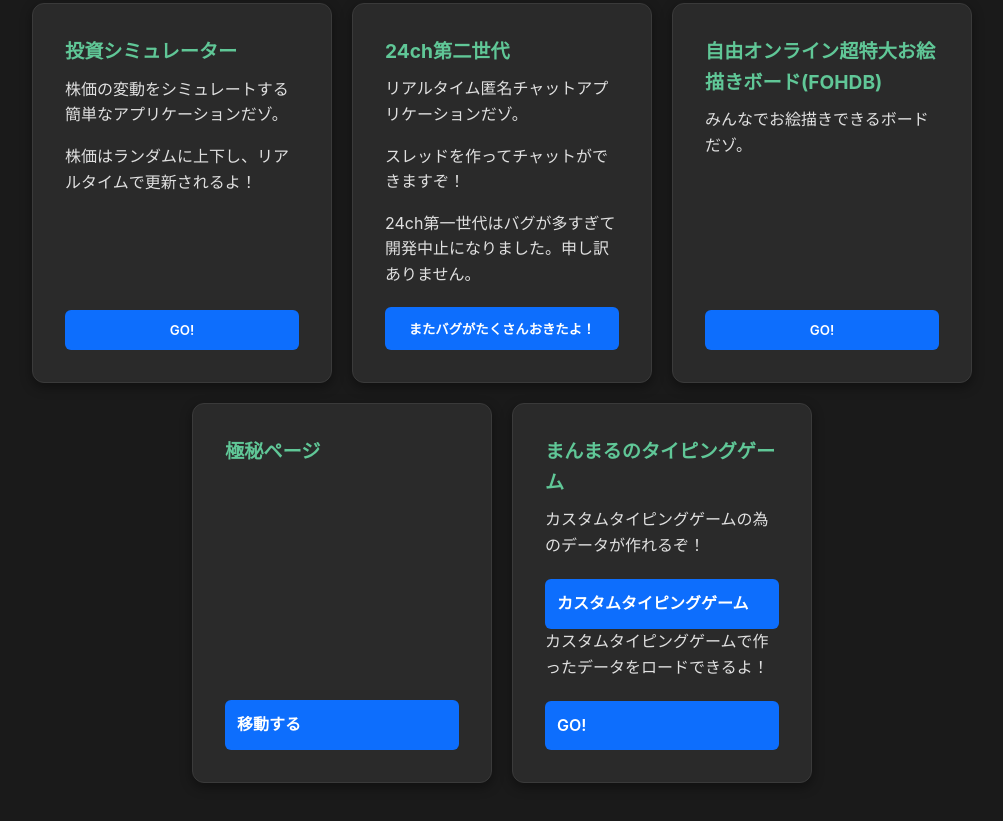
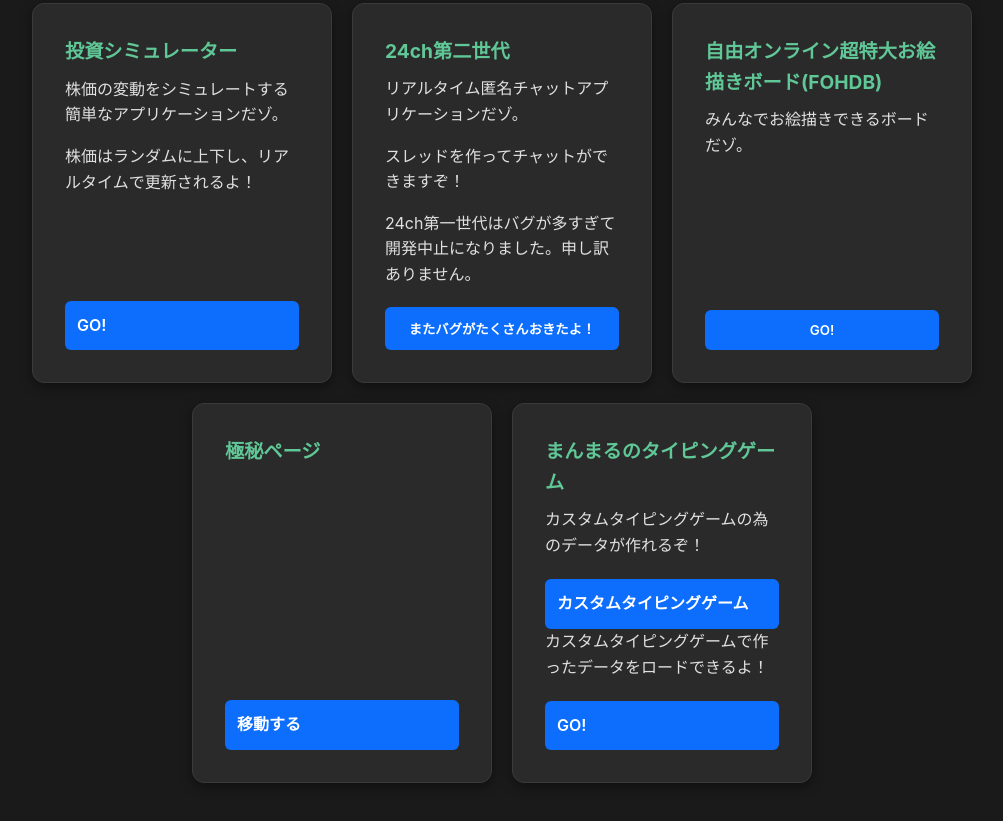
Before and after one commit to sovietkids/mmrc3, a website: page public/main.html in a window 1280 px wide. Shown: the part 897-1718 px from the top of the page, without its empty margins (138-1141 px from the left). Drawn offline with nearby package versions, Linux system fonts and the light colour scheme.

Commit message:
Add files via upload

```diff
--- a/public/main.html
+++ b/public/main.html
@@ -47,7 +47,7 @@
                 <h4>投資シミュレーター</h4>
                 <p>株価の変動をシミュレートする簡単なアプリケーションだゾ。</p>
                 <p>株価はランダムに上下し、リアルタイムで更新されるよ！</p>
-                <button onclick="location.href = 'kabu/kabukasim.html'" class="button">GO!</button>
+                <a href="kabu/kabukasim.html" class="button">GO!</a>
             </div>
             <div class="card" data-tilt>
                 <h4>24ch第二世代</h4>
```
